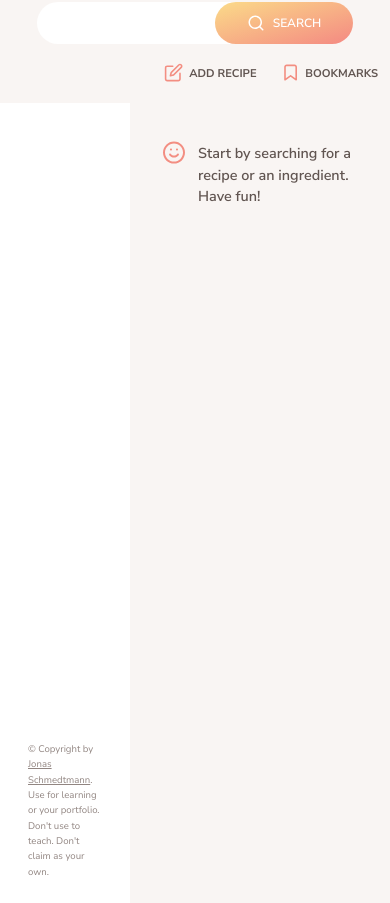
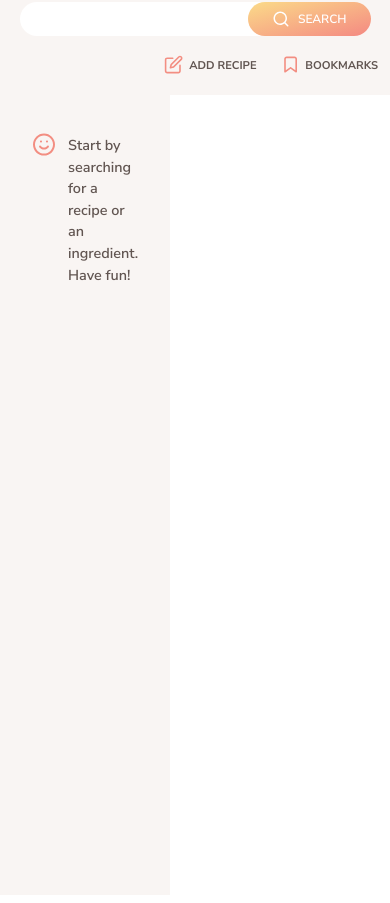
Before and after one commit to Alan-Fedrizzi/forkify, a website built with Parcel: page index.html in a window 390 px wide. Shown: the part 51-954 px from the top of the page. Built offline with nearby package versions, Linux system fonts and the light colour scheme.

Commit message:
responsive search results

```diff
--- a/src/sass/_base.scss
+++ b/src/sass/_base.scss
@@ -15,6 +15,7 @@ $bp-largest: 78.15em; // 1250px
 $bp-large: 64.375em; // 1030px
 $bp-medium: 61.25em; // 980px
 $bp-small: 50em; // 800px
+$bp-smallest: 37.5em; // 600px
 
 * {
   margin: 0;
@@ -49,6 +50,13 @@ body {
   background-size: cover;
   background-repeat: no-repeat;
   min-height: calc(100vh - 2 * 4vw);
+
+  @media only screen and (max-width: $bp-smallest) {
+    // when search results are open
+    overflow: hidden;
+  }
+
+  @include scrollbar;
 }
 
 .container {
@@ -76,4 +84,9 @@ body {
   @media only screen and (max-width: $bp-small) {
     grid-template-rows: auto minmax(100rem, auto);
   }
+
+  @media only screen and (max-width: $bp-smallest) {
+    // when search results are open
+    position: relative;
+  }
 }
--- a/src/sass/_header.scss
+++ b/src/sass/_header.scss
@@ -31,6 +31,11 @@
 
   @media only screen and (max-width: $bp-small) {
     margin-bottom: 1rem;
+    width: 70%;
+  }
+
+  @media only screen and (max-width: $bp-smallest) {
+    width: 90%;
   }
 
   &:focus-within {
@@ -61,11 +66,19 @@
         color: white;
       }
     }
+
+    @media only screen and (max-width: $bp-small) {
+      width: 100%;
+    }
   }
 
   &__btn {
     font-weight: 600;
     font-family: inherit;
+
+    @media only screen and (max-width: $bp-smallest) {
+      padding: 1rem 3rem;
+    }
   }
 }
 
--- /dev/null
+++ b/src/sass/_mixins.scss
@@ -0,0 +1,14 @@
+@mixin scrollbar {
+  &::-webkit-scrollbar {
+    width: 8px;
+  }
+
+  &::-webkit-scrollbar-thumb {
+    background: $color-grey-light-3;
+    border-radius: 100px;
+  }
+
+  &::-webkit-scrollbar-track {
+    background: $color-grey-light-1;
+  }
+}
--- a/src/sass/_preview.scss
+++ b/src/sass/_preview.scss
@@ -74,6 +74,10 @@
     max-width: 25rem;
     white-space: nowrap;
     overflow: hidden;
+
+    @media only screen and (max-width: $bp-smallest) {
+      max-width: initial;
+    }
   }
 
   &__publisher {
--- a/src/sass/_searchResults.scss
+++ b/src/sass/_searchResults.scss
@@ -2,6 +2,23 @@
   padding: 3rem 0;
   display: flex;
   flex-direction: column;
+
+  @media only screen and (max-width: $bp-smallest) {
+    position: absolute;
+    width: 100%;
+    height: 100vh;
+    background-color: $color-grey-light-1;
+    z-index: 10;
+    overflow: auto;
+    transform: translateX(-100%);
+    transition: all 0.5s ease-in-out;
+
+    &--show-mobile {
+      transform: translateX(0);
+    }
+
+    @include scrollbar;
+  }
 }
 
 .results {
@@ -15,21 +32,6 @@
   display: flex;
   align-items: center;
   justify-content: space-between;
-
-  // &::after {
-  //   content: '';
-  //   display: table;
-  //   clear: both;
-  // }
-
-  // &__btn {
-  //   &--prev {
-  //     float: left;
-  //   }
-  //   &--next {
-  //     float: right;
-  //   }
-  // }
 
   &__number {
     color: $color-primary;
--- a/src/sass/main.scss
+++ b/src/sass/main.scss
@@ -1,3 +1,5 @@
+@import 'mixins';
+
 @import 'base';
 @import 'components';
 @import 'header';
```
